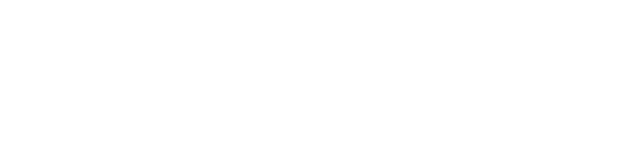
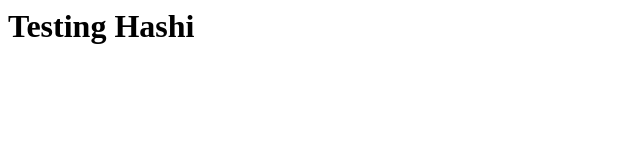
Before and after one commit to TheLeftyDev/LeftyRepJED, a plain HTML site: page LessonTest1/index.html in a window 1280 px wide. Shown: the whole page, without its empty margins (0-640 px from the left). Drawn offline with Linux system fonts and the light colour scheme.

Commit message:
Headi zadi duzeltme testi

```diff
--- a/LessonTest1/index.html
+++ b/LessonTest1/index.html
@@ -1,5 +1,11 @@
 <html>
+    <head>
+        <title> Test data1 </title>
+    </head>
     <body>
-        <title> New one test</title>
+        <H1>
+            Testing Hashi
+        </H1>
     </body>
+
 </html>
```
